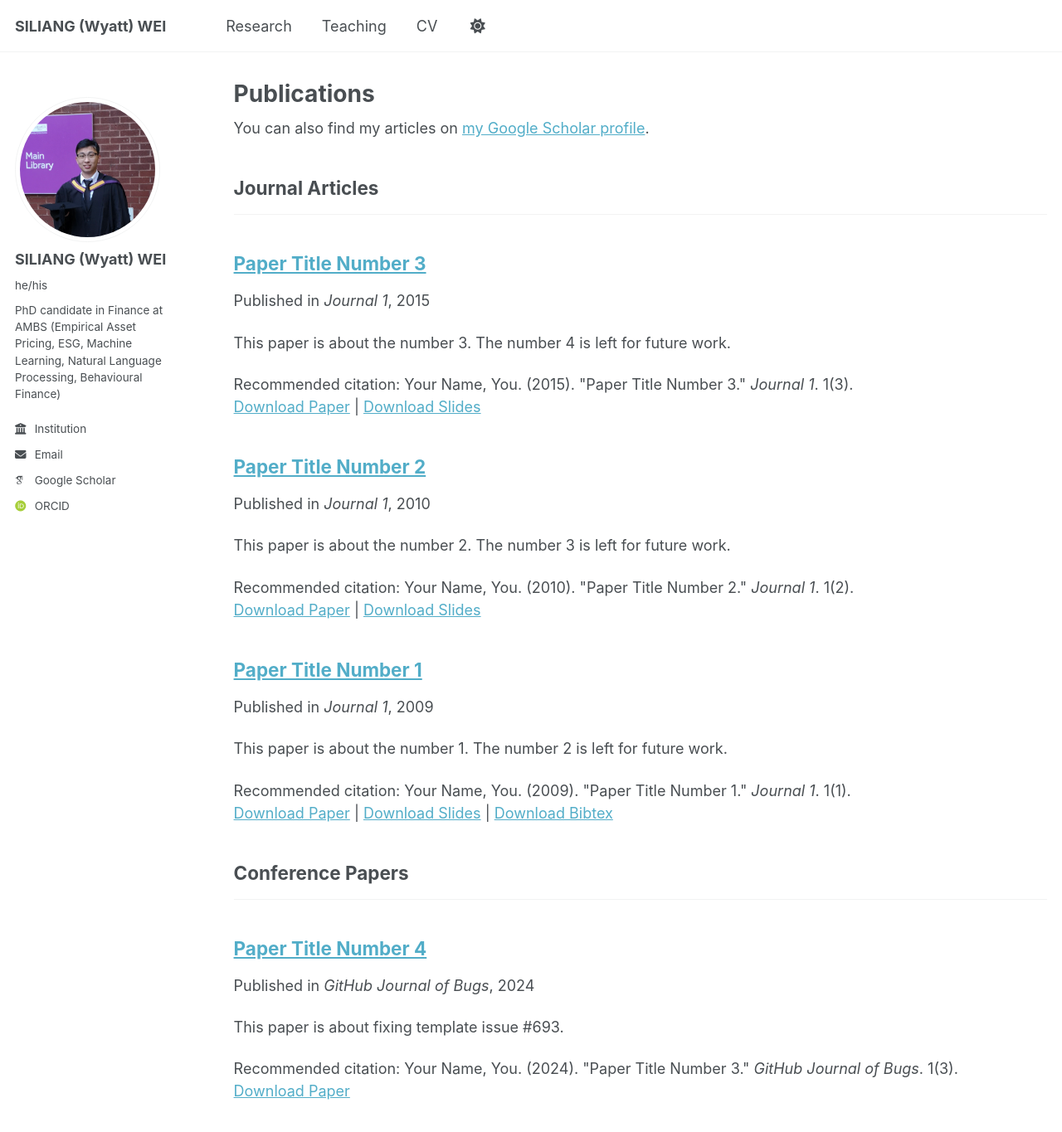
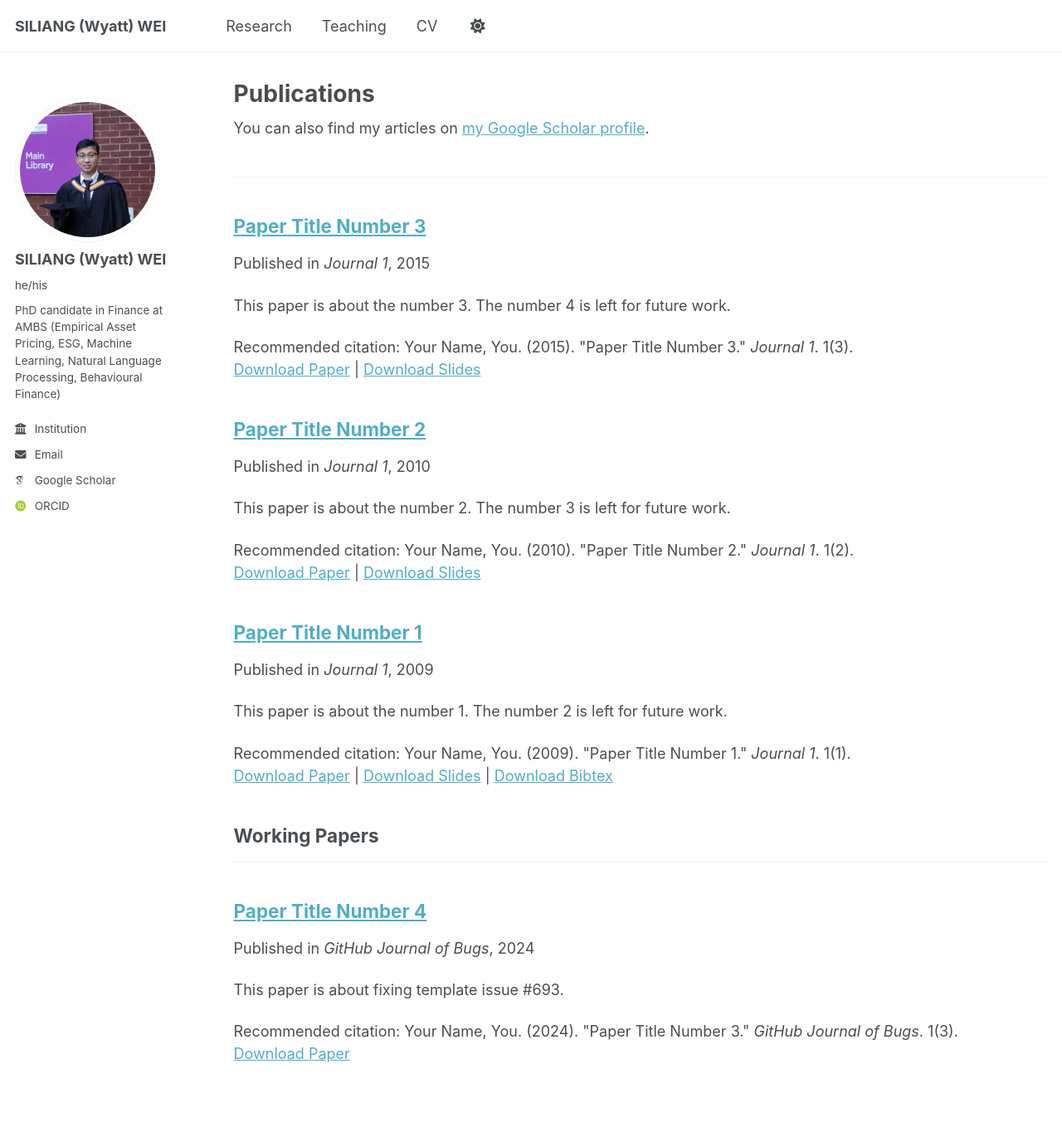
Before and after one commit to wyattswei/wyattswei.github.io, a Jekyll site: the page built from _pages/publications.html, in a window 1280 px wide and 1400 px high. Shown: the top 1365 px of the window at 83% size. Built offline with Jekyll 4.4.1, drawn with Linux system fonts in a browser that asks for light colours; some web fonts are replaced.

Commit message:
Change publication_category in _config.yml

```diff
--- a/_config.yml
+++ b/_config.yml
@@ -77,12 +77,16 @@ author:
 
 # Publication Category - The following the list of publication categories and their headings
 publication_category:
+  jmp:
+    title: 'Job Market Paper'
+  publications:
+    tilte: 'Publications'
+  workingpapers:
+    title: 'Working Papers'
+  workinprogress:
+    title: 'Work in Progress'
   books:
     title: 'Books'
-  manuscripts:
-    title: 'Journal Articles'
-  conferences:
-    title: 'Conference Papers'
 
 # Site Settings
 teaser                   :  # filename of teaser fallback teaser image placed in /images/, .e.g. "500x300.png"
```
Also changed, not shown: _publications/2009-10-01-paper-title-number-1.md (+1 -1 lines), _publications/2010-10-01-paper-title-number-2.md (+1 -1 lines), _publications/2015-10-01-paper-title-number-3.md (+1 -1 lines), _publications/2024-02-17-paper-title-number-4.md (+1 -1 lines).
